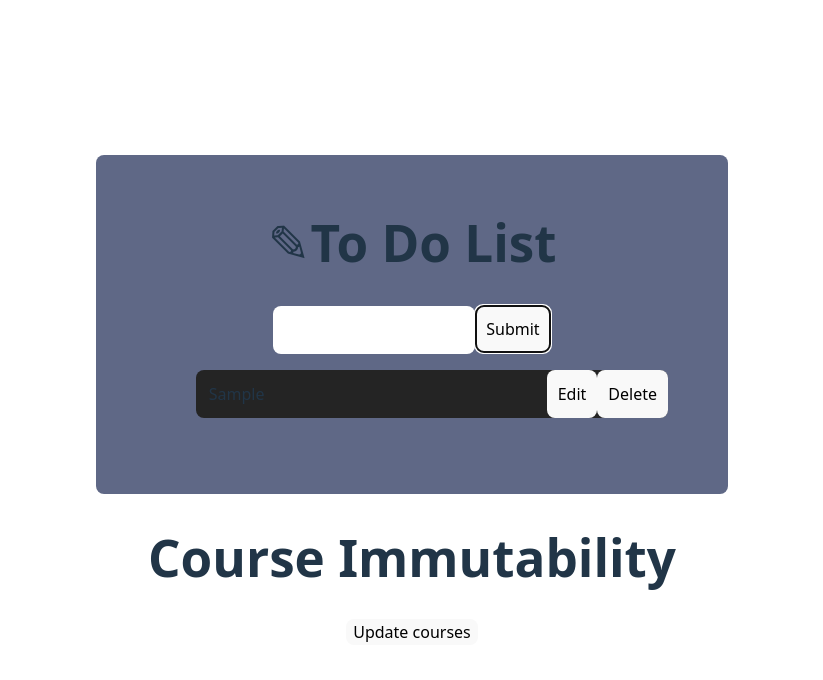
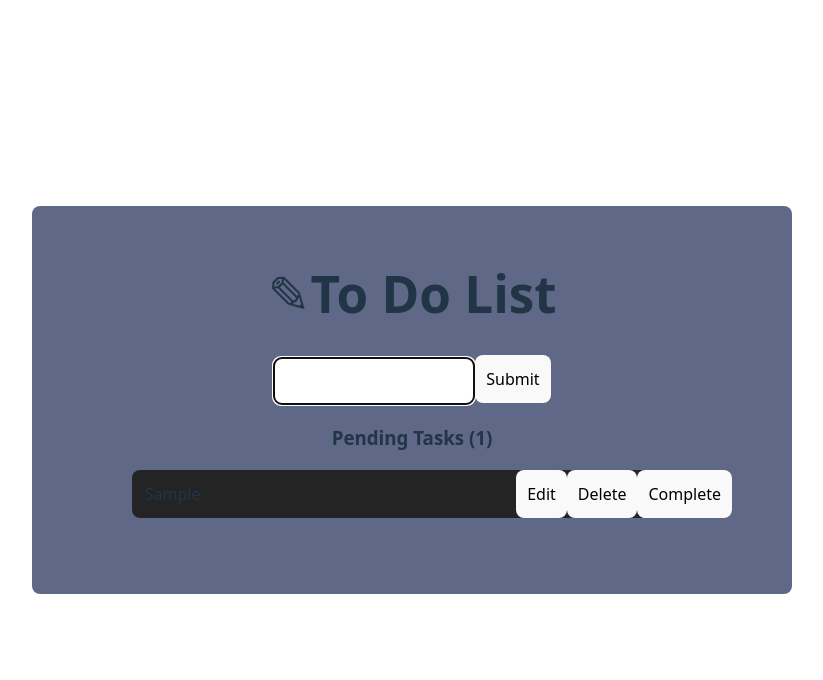
Before and after one commit to nhatv/react-training, a React (Vite) app: page / in a window 1280 px wide. Both pictures are taken after typing "Sample" into the empty fields and a click on the button "Submit". Shown: the top 680 px of the page, without its empty margins (228-1051 px from the left). Built offline with nearby package versions, Linux system fonts and the light colour scheme.

Commit message:
cleaned up todolist and added hooks

```diff
--- a/src/App.jsx
+++ b/src/App.jsx
@@ -6,18 +6,20 @@ import TodoList from "./components/TodoList/TodoList";
 import ClassDemo from "./ClassComponents/ClassDemo";
 import CarApp from "./ClassComponents/CarApp";
 import CourseImmutability from "../homework/hw4/CourseImmutability";
+import HookDemo from "./Components/HookDemo";
 
 function App() {
   const [show, setShow] = useState(true);
   return (
     <>
       {/* <button id="toggle-btn" onClick={() => setShow(!show)}>
-        Toggle Counter
-      </button>
-      {show && <ClassDemo name={"alice"} age={18} />} */}
+        Show Toggle
+      </button> */}
+      {/* {show && <ClassDemo name={"alice"} age={18} />} */}
       {/* <CarApp /> */}
       <TodoList />
-      <CourseImmutability />
+      {/* <CourseImmutability />
+      {show && <HookDemo />} */}
     </>
   );
 }
--- /dev/null
+++ b/src/components/HookDemo.jsx
@@ -0,0 +1,88 @@
+import React, {
+  useCallback,
+  useEffect,
+  useMemo,
+  useRef,
+  useState,
+} from "react";
+
+const HookDemo = () => {
+  const [counter, setCounter] = useState(0);
+  const [toggle, setToggle] = useState(true);
+
+  const handleAdd = () => {
+    counterRef.current = counter + 1;
+    setCounter((prev) => prev + 1);
+    setCounter((prev) => prev + 1);
+  };
+
+  // // componentDidMount + componentDidUpdate
+  // useEffect(() => {
+  //   console.log("in useEffect");
+  // });
+
+  // // componentDidMount
+  // useEffect(() => {
+  //   console.log("in useEffect with empty dependency array");
+  // }, []);
+
+  // // componentDidMount + componentDidUpdate only if values in dependency array changes
+  // useEffect(() => {
+  //   console.log("in useEffect with dependency array");
+
+  //   /**
+  //    * initial render -> 1st useEffect
+  //    * update -> clean up for the 1st useEffect -> 2nd useEffect
+  //    * update -> clean up for the 2st useEffect -> 3rd useEffect
+  //    * unmounting -> clean up for the 3rd useEffect
+  //    */
+  //   return () => {
+  //     console.log("clean up for toggle");
+  //   };
+  // }, [toggle]);
+
+  // // componentWillUnmount
+  // useEffect(() => {
+  //   const interval = 1000;
+  //   const intervalId = setInterval(() => {
+  //     console.log("interval is running");
+  //   }, interval);
+  //   return () => {
+  //     // cleanup function
+  //     console.log("clean up");
+  //     clearInterval(intervalId);
+  //   };
+  // }, []);
+
+  useEffect(() => {
+    const timeout = 2000;
+    setTimeout(() => {
+      console.log(counterRef.current);
+    }, timeout);
+  }, []);
+
+  const counterRef = useRef(null);
+  console.log(counterRef);
+  const inputRef = useRef(null);
+  console.log(inputRef);
+
+  const handleToggle = useCallback((value) => {
+    setToggle(!value);
+    inputRef.current.focus();
+  }, []);
+
+  const fnRef = useRef(handleToggle);
+  console.log(fnRef.current === handleToggle);
+
+  return (
+    <div>
+      <input type="text" ref={inputRef} />
+      <div>{counter}</div>
+      <button onClick={handleAdd}>Increment</button>
+      <div>Toggle value: {toggle ? "True" : "False"}</div>
+      <button onClick={handleToggle}>Toggle</button>
+    </div>
+  );
+};
+
+export default HookDemo;
--- /dev/null
+++ b/src/components/TodoList/TodoItem.jsx
@@ -0,0 +1,30 @@
+import React from "react";
+
+const TodoItem = (props) => {
+  const { id, title, isEditing } = props.item;
+
+  return (
+    <li key={id} className="todo__li">
+      <span>{title}</span>
+      <div className="todo__actions">
+        <button
+          onClick={() => props.handleEdit(props.item)}
+          className="todo__button"
+        >
+          Edit
+        </button>
+        <button onClick={() => props.handleDelete(id)} className="todo__button">
+          Delete
+        </button>
+        <button
+          onClick={() => props.handleToggleCompleted(id)}
+          className="todo__button"
+        >
+          Complete
+        </button>
+      </div>
+    </li>
+  );
+};
+
+export default TodoItem;
--- /dev/null
+++ b/src/components/TodoList/TodoItemCompleted.jsx
@@ -0,0 +1,30 @@
+import React from "react";
+
+const TodoItemCompleted = (props) => {
+  const { id, title, isEditing } = props.item;
+
+  return (
+    <li key={id} className="todo__li">
+      <span>{title}</span>
+      <div className="todo__actions">
+        <button
+          onClick={() => props.handleEdit(props.item)}
+          className="todo__button"
+        >
+          Edit
+        </button>
+        <button onClick={() => props.handleDelete(id)} className="todo__button">
+          Delete
+        </button>
+        <button
+          onClick={() => props.handleToggleCompleted(id)}
+          className="todo__button"
+        >
+          Move
+        </button>
+      </div>
+    </li>
+  );
+};
+
+export default TodoItemCompleted;
--- /dev/null
+++ b/src/components/TodoList/TodoItemEdit.jsx
@@ -0,0 +1,34 @@
+import React from "react";
+
+const TodoItemEdit = (props) => {
+  const { id, title, isEditing } = props.item;
+
+  return (
+    <li key={id} className="todo__li">
+      <input
+        value={props.inputEditValue}
+        onChange={props.handleChangeEdit}
+        className="todo__input todo__input-edit"
+      />
+      <div className="todo__actions">
+        <button onClick={() => props.handleSave(id)} className="todo__button">
+          Save
+        </button>
+        <button
+          onClick={() => props.handleCancel(props.item)}
+          className="todo__button"
+        >
+          Cancel
+        </button>
+        <button
+          onClick={() => props.handleToggleCompleted(id)}
+          className="todo__button"
+        >
+          Complete
+        </button>
+      </div>
+    </li>
+  );
+};
+
+export default TodoItemEdit;
--- a/src/components/TodoList/TodoList.css
+++ b/src/components/TodoList/TodoList.css
@@ -3,7 +3,11 @@
   padding: 60px;
   padding-top: 25px;
   border-radius: 8px;
-  width: 40vw;
+  width: 50vw;
+}
+
+.todo__actions {
+  display: flex;
 }
 
 .todo__input,
--- a/src/components/TodoList/TodoList.jsx
+++ b/src/components/TodoList/TodoList.jsx
@@ -1,12 +1,25 @@
-import React, { useState } from "react";
+import React, {
+  useCallback,
+  useEffect,
+  useMemo,
+  useRef,
+  useState,
+} from "react";
 import { v4 as uuidv4 } from "uuid";
 import "./TodoList.css";
+import TodoItemEdit from "./TodoItemEdit";
+import TodoItem from "./TodoItem";
+import TodoItemCompleted from "./TodoItemCompleted";
 
 const TodoList = () => {
   const [inputValue, setInputValue] = useState("");
   const [todoList, setTodoList] = useState([]);
   const [isEditing, setIsEditing] = useState(false);
   const [inputEditValue, setInputEditValue] = useState("");
+  const [numPendingTasks, setNumPendingTasks] = useState(0);
+  const [numCompletedTasks, setNumCompletedTasks] = useState(0);
+
+  const inputRef = useRef(null);
 
   const handleChange = (event) => {
     // console.log("event", event.target.value);
@@ -20,6 +33,7 @@ const TodoList = () => {
 
   const handleSubmit = (e) => {
     e.preventDefault();
+    inputRef.current.focus();
     const newTodoItem = {
       id: uuidv4(),
       title: inputValue,
@@ -48,6 +62,7 @@ const TodoList = () => {
       id: item.id,
       title: item.title,
       isEditing: true,
+      isCompleted: false,
     };
     const newTodoList = [...todoList];
     const updatedItemIndex = todoList.findIndex((i) => i.id === item.id);
@@ -63,6 +78,7 @@ const TodoList = () => {
       id: id,
       title: inputEditValue,
       isEditing: false,
+      isCompleted: false,
     };
     // create new list and find index to update it in the array
     const newTodoList = [...todoList];
@@ -77,6 +93,7 @@ const TodoList = () => {
       id: item.id,
       title: item.title,
       isEditing: false,
+      isCompleted: false,
     };
     const newTodoList = [...todoList];
     const oldItemIndex = todoList.findIndex((i) => i.id === item.id);
@@ -84,6 +101,29 @@ const TodoList = () => {
     setTodoList(newTodoList);
     setIsEditing(false);
   };
+
+  const handleToggleCompleted = useCallback((id) => {
+    const newTodoList = todoList.map((item) => {
+      if (item.id === id) {
+        return { ...item, isCompleted: !item.isCompleted };
+      }
+      return item;
+    });
+    setTodoList(newTodoList);
+  });
+
+  const pendingTodoList = useMemo(
+    () => todoList.filter((todo) => !todo.isCompleted),
+    [todoList]
+  );
+
+  const completedTodoList = useMemo(
+    () => todoList.filter((todo) => todo.isCompleted),
+    [todoList]
+  );
+
+  useEffect(() => setNumPendingTasks(pendingTodoList.length));
+  useEffect(() => setNumCompletedTasks(completedTodoList.length));
 
   return (
     <div className="todo__container">
@@ -93,50 +133,54 @@ const TodoList = () => {
           value={inputValue}
           onChange={handleChange}
           className="todo__input"
+          ref={inputRef}
         />
         <button onClick={handleSubmit} className="todo__button">
           Submit
         </button>
       </form>
-      <div>
+      <div className="todo__container-item">
+        {pendingTodoList.length > 0 && (
+          <h3>Pending Tasks ({numPendingTasks})</h3>
+        )}
         <ul>
-          {todoList.map((item) => {
+          {pendingTodoList.map((item) => {
             return item.isEditing ? (
-              <li key={item.id} className="todo__li">
-                <input
-                  value={inputEditValue}
-                  onChange={handleChangeEdit}
-                  className="todo__input todo__input-edit"
-                />
-                <button
-                  onClick={() => handleSave(item.id)}
-                  className="todo__button"
-                >
-                  Save
-                </button>
-                <button
-                  onClick={() => handleCancel(item)}
-                  className="todo__button"
-                >
-                  Cancel
-                </button>
-              </li>
+              <TodoItemEdit
+                key={item.id}
+                item={item}
+                inputEditValue={inputEditValue}
+                handleChangeEdit={handleChangeEdit}
+                handleSave={handleSave}
+                handleCancel={handleCancel}
+                handleToggleCompleted={handleToggleCompleted}
+              />
             ) : (
-              <li key={item.id} className="todo__li">
-                <span>{item.title}</span>
-                <button
-                  onClick={() => handleEdit(item)}
-                  className="todo__button"
-                >
-                  Edit
-                </button>
-                <button
-                  onClick={() => handleDelete(item.id)}
-                  className="todo__button"
-                >
-                  Delete
-                </button>
-              </li>
+              <TodoItem
+                key={item.id}
+                item={item}
+                handleEdit={handleEdit}
+                handleDelete={handleDelete}
+                handleToggleCompleted={handleToggleCompleted}
+              />
+            );
+          })}
+        </ul>
+      </div>
+      <div className="todo__container-item">
+        {completedTodoList.length > 0 && (
+          <h3>Completed Tasks ({numCompletedTasks})</h3>
+        )}
+        <ul>
+          {completedTodoList.map((item) => {
+            return (
+              <TodoItemCompleted
+                key={item.id}
+                item={item}
+                handleEdit={handleEdit}
+                handleDelete={handleDelete}
+                handleToggleCompleted={handleToggleCompleted}
+              />
             );
           })}
         </ul>
```
